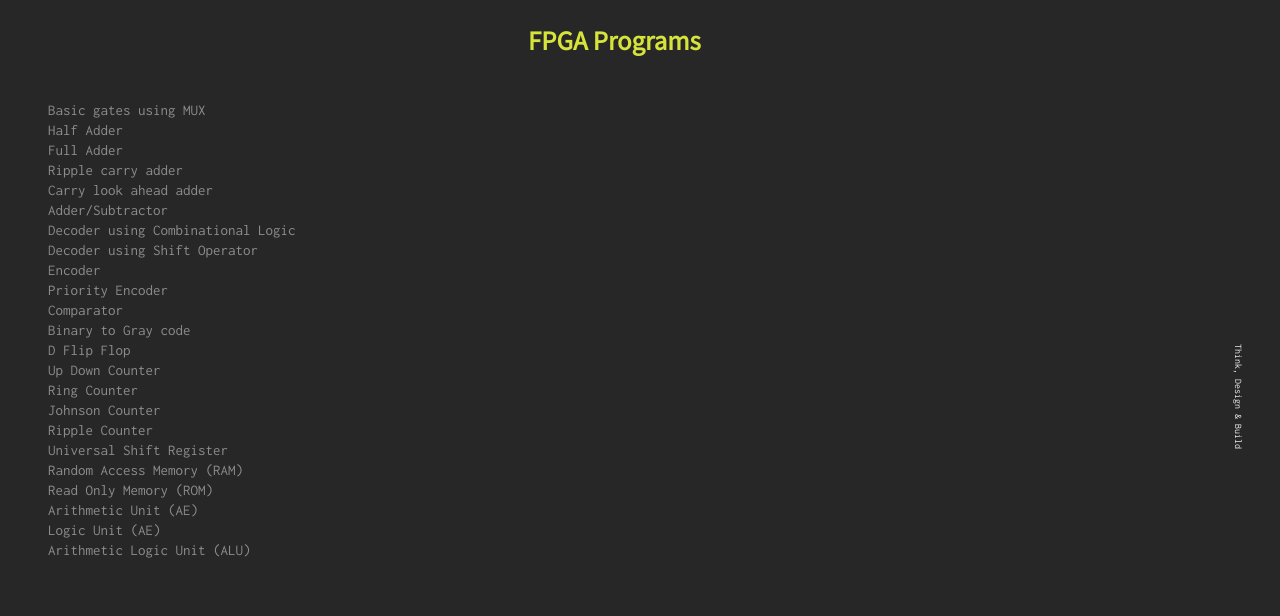
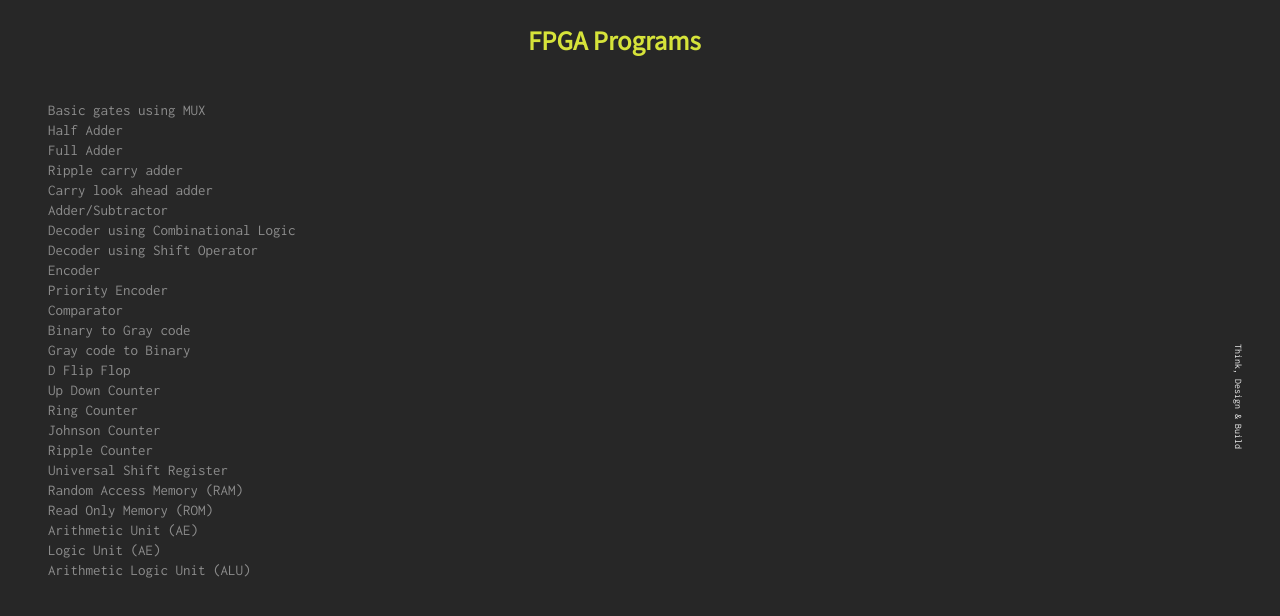
Before and after one commit to Kiran760043/kiran, a plain HTML site: page fpgacatlog1.html in a window 1280 px wide. Shown: the top 616 px of the page. Drawn offline with Linux system fonts and the light colour scheme.

Commit message:
Update fpgacatlog1.html

```diff
--- a/fpgacatlog1.html
+++ b/fpgacatlog1.html
@@ -69,6 +69,10 @@
           Binary to Gray code
         </a>
         <br/>
+        <a href="https://github.com/Kiran760043/Gray-Code-to-Binary" target="_blank" class="prog" id="progs">
+          Gray code to Binary
+        </a>
+        <br/>
         <a href="https://github.com/Kiran760043/D-Flip-Flop" target="_blank" class="prog" id="progs">
           D Flip Flop
         </a>
```
